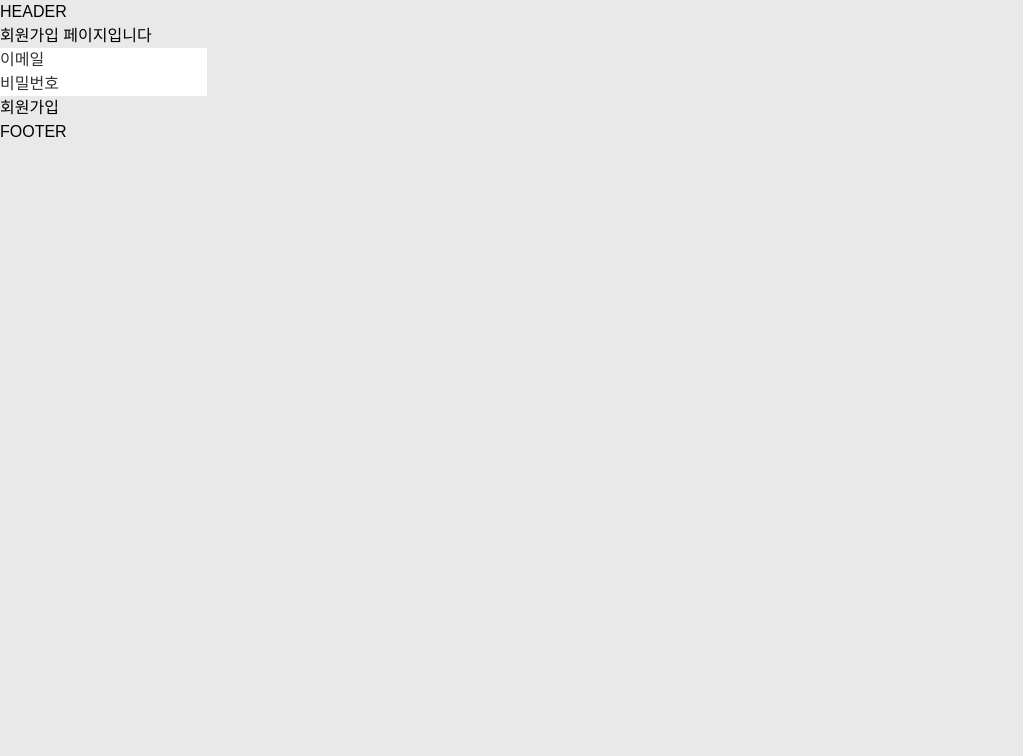
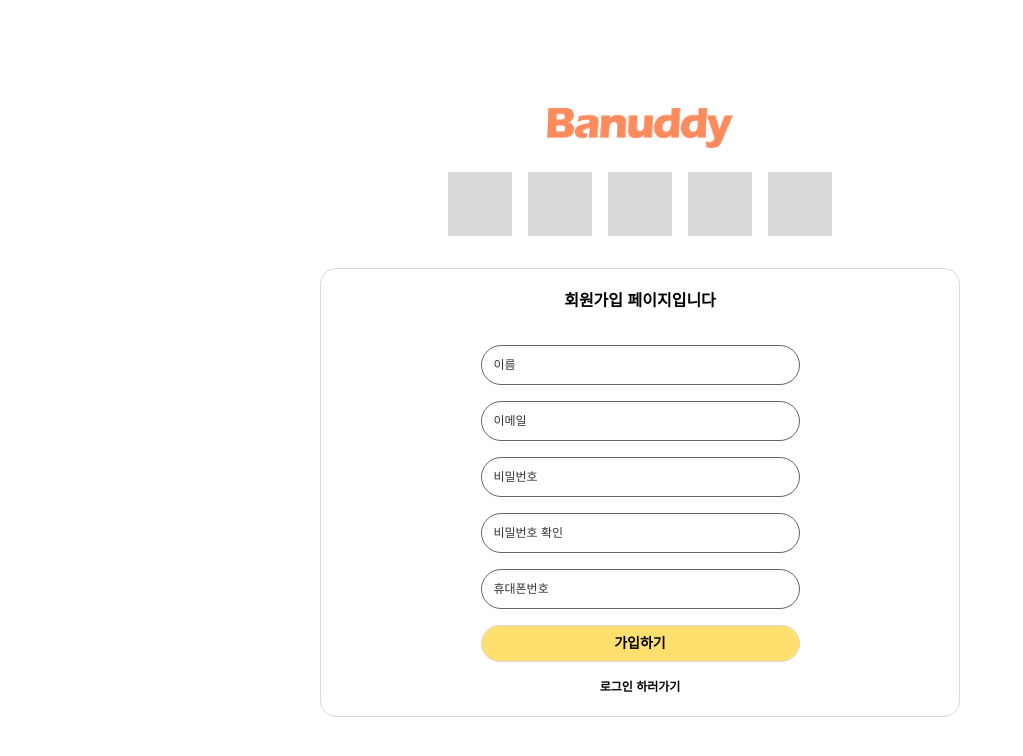
Before and after one commit to JeongwooHam/Banuddy-project, a Next.js app: page /signup in a window 1280 px wide. Shown: the top 756 px of the page, without its empty margins (0-1023 px from the left). Built offline with nearby package versions, Linux system fonts and the light colour scheme.

Commit message:
:lipstick: Add : 로그인,회원가입 퍼블리싱

```diff
--- a/app/globals.css
+++ b/app/globals.css
@@ -36,7 +36,7 @@
 
 @layer base {
   html {
-    @apply overflow-x-hidden bg-gray-100;
+    @apply overflow-x-hidden bg-white;
   }
 
   body {
--- a/app/layout.tsx
+++ b/app/layout.tsx
@@ -13,11 +13,7 @@
 }) {
   return (
     <html className="font-display">
-      <body>
-        <div>HEADER</div>
-        {children}
-        <div>FOOTER</div>
-      </body>
+      <body>{children}</body>
     </html>
   )
 }
--- a/app/login/page.tsx
+++ b/app/login/page.tsx
@@ -1,9 +1,43 @@
 import './form.css'
+import Head from 'next/head'
 
 export default function Login() {
   return (
     <>
-      <div className="name-input">login 페이지입니다</div>
+      <div className="flex h-screen">
+        <div className="flex-1 flex justify-center items-center">
+          <img src="images/login.png" alt="Login Image" className="" />
+        </div>
+
+        <div className="flex-1 flex flex-col justify-center items-center">
+          <Head>
+            <title>Login Page</title>
+            <link rel="icon" href="/favicon.ico" />
+          </Head>
+
+          <div className="flex flex-col items-center mb-4">
+            <img src="/assets/Banuddy.png" alt="Logo" className=" h-10 " />
+          </div>
+
+          <div className="flex flex-col">
+            <input
+              type="text"
+              placeholder="이메일을 입력해주세요"
+              style={{ width: '250px', height: '40px' }}
+              className="text-xs	border border-gray-200 rounded-3xl px-3 py-2 mb-2"
+            />
+            <input
+              type="password"
+              placeholder="비밀번호를 입력해주세요"
+              className="text-xs	border border-gray-200 rounded-3xl px-3 py-2 mb-4"
+            />
+            <button className="text-sm font-bold bg-orange-500 text-white rounded-3xl px-3 py-2">
+              로그인하기
+            </button>
+            <button className="text-sm">회원가입 하러가기</button>
+          </div>
+        </div>
+      </div>
     </>
   )
 }
--- a/app/signup/page.tsx
+++ b/app/signup/page.tsx
@@ -2,50 +2,171 @@
 
 import { useRouter } from 'next/navigation'
 import { SyntheticEvent } from 'react'
+import { useState } from 'react'
+import { useForm, SubmitHandler } from 'react-hook-form'
+import * as yup from 'yup'
+import { yupResolver } from '@hookform/resolvers/yup'
+import './style.css'
+
+const schema = yup.object().shape({
+  name: yup.string().required('이름을 입력해주세요'),
+  email: yup
+    .string()
+    .email('유효한 이메일을 입력해주세요')
+    .required('이메일을 입력해주세요'),
+  password: yup.string().required('비밀번호를 입력해주세요'),
+  confirmPassword: yup
+    .string()
+    .oneOf([yup.ref('password'), undefined], '비밀번호가 일치하지 않습니다')
+    .required('비밀번호 확인을 입력해주세요'),
+  phoneNumber: yup.string().required('휴대폰번호를 입력해주세요'),
+})
+
+interface FormData {
+  name: string
+  email: string
+  password: string
+  confirmPassword: string
+  phoneNumber: string
+}
 
 export default function SignUp() {
-  const router = useRouter()
+  const [iconCounts, setIconCounts] = useState([0, 0, 0, 0, 0])
 
-  const handleSubmit = (e: SyntheticEvent) => {
-    e.preventDefault()
-    const target = e.target as typeof e.target & {
-      email: { value: string }
-      password: { value: string }
-    }
+  const handleInputChange = (index: any, value: any) => {
+    const newIconCounts = [...iconCounts]
+    newIconCounts[index] = value.length
+    setIconCounts(newIconCounts)
+  }
+  const {
+    register,
+    handleSubmit,
+    formState: { errors },
+  } = useForm<FormData>({
+    resolver: yupResolver(schema),
+  })
 
-    const { email, password } = target
-
-    const options = {
-      method: 'POST',
-      headers: {
-        'Content-type': 'application/json',
-      },
-      body: JSON.stringify({ title: email.value, body: password.value }),
-    }
-
-    fetch(process.env.NEXT_PUBLIC_API_URL + 'users', options)
-      .then((res) => res.json())
-      .then((result) => {
-        console.log(result)
-        router.refresh()
-        router.push(`/login`)
-      })
+  const onSubmit: SubmitHandler<FormData> = (data) => {
+    console.log('Form submitted:', data)
   }
 
   return (
-    <>
-      <h1>회원가입 페이지입니다</h1>
-      <form onSubmit={handleSubmit}>
-        <p>
-          <input type="email" name="email" placeholder="이메일" />
-        </p>
-        <p>
-          <input type="password" name="password" placeholder="비밀번호" />
-        </p>
-        <p>
-          <input type="submit" value="회원가입" />
-        </p>
-      </form>
-    </>
+    <div className="container">
+      <div className="py-6">
+        <img src="/assets/Banuddy.png" alt="Logo" className=" h-10 " />
+      </div>
+      <div className="flex justify-center space-x-4">
+        {iconCounts.map((count, index) => (
+          <div
+            key={index}
+            className={`w-16 h-16 bg-gray-200 square-full ${
+              count > 0 ? 'bg-blue-500' : ''
+            }`}
+          ></div>
+        ))}
+      </div>
+
+      <div className="flex flex-col items-center justify-center w-1/2 min-w-[500px] text-center mt-8 border border-gray-200 rounded-2xl py-5">
+        <h1 className="text-2xl font-bold mb-4 pb-4	">회원가입 페이지입니다</h1>
+        <form
+          onSubmit={handleSubmit(onSubmit)}
+          className="flex flex-col gap-4 w-1/2 "
+        >
+          <input
+            type="text"
+            placeholder="이름"
+            {...register('name')}
+            onChange={(e) => handleInputChange(0, e.target.value)}
+            className="input-default"
+          />
+          {errors.name && <span>{errors.name.message}</span>}
+          <input
+            type="email"
+            placeholder="이메일"
+            {...register('email')}
+            onChange={(e) => handleInputChange(1, e.target.value)}
+            className="input-default"
+          />
+          {errors.email && <span>{errors.email.message}</span>}
+          <input
+            type="password"
+            placeholder="비밀번호"
+            {...register('password')}
+            onChange={(e) => handleInputChange(2, e.target.value)}
+            className="input-default"
+          />
+          {errors.password && <span>{errors.password.message}</span>}
+          <input
+            type="password"
+            placeholder="비밀번호 확인"
+            {...register('confirmPassword')}
+            onChange={(e) => handleInputChange(3, e.target.value)}
+            className="input-default"
+          />
+          {errors.confirmPassword && (
+            <span>{errors.confirmPassword.message}</span>
+          )}
+          <input
+            type="text"
+            placeholder="휴대폰번호"
+            {...register('phoneNumber')}
+            onChange={(e) => handleInputChange(4, e.target.value)}
+            className="input-default"
+          />
+          {errors.phoneNumber && <span>{errors.phoneNumber.message}</span>}
+          <button type="submit" className="submit-btn">
+            가입하기
+          </button>
+          <button className="text-xs font-bold"> 로그인 하러가기</button>
+        </form>
+      </div>
+    </div>
   )
 }
+
+// export default function SignUp() {
+//   const router = useRouter()
+
+//   const handleSubmit = (e: SyntheticEvent) => {
+//     e.preventDefault()
+//     const target = e.target as typeof e.target & {
+//       email: { value: string }
+//       password: { value: string }
+//     }
+
+//     const { email, password } = target
+
+//     const options = {
+//       method: 'POST',
+//       headers: {
+//         'Content-type': 'application/json',
+//       },
+//       body: JSON.stringify({ title: email.value, body: password.value }),
+//     }
+
+//     fetch(process.env.NEXT_PUBLIC_API_URL + 'users', options)
+//       .then((res) => res.json())
+//       .then((result) => {
+//         console.log(result)
+//         router.refresh()
+//         router.push(`/login`)
+//       })
+//   }
+
+//   return (
+//     <>
+//       <h1>회원가입 페이지입니다</h1>
+//       <form onSubmit={handleSubmit}>
+//         <p>
+//           <input type="email" name="email" placeholder="이메일" />
+//         </p>
+//         <p>
+//           <input type="password" name="password" placeholder="비밀번호" />
+//         </p>
+//         <p>
+//           <input type="submit" value="회원가입" />
+//         </p>
+//       </form>
+//     </>
+//   )
+// }
--- /dev/null
+++ b/app/signup/style.css
@@ -0,0 +1,26 @@
+.container {
+  display: flex;
+  flex-direction: column;
+  justify-content: center;
+  align-items: center;
+  min-height: 100vh;
+}
+
+.input-default {
+  border: 1px solid var(--gray-300);
+  border-radius: 30px;
+  padding-left: 12px;
+  padding-right: 12px;
+  padding-top: 10px;
+  padding-bottom: 10px;
+  font-size: var(--size-xs);
+}
+
+.submit-btn {
+  background-color: var(--primary-300);
+  font-size: var(--size-sm);
+  font-weight: var(--weight-bold);
+  border: 1px solid var(--gray-200);
+  border-radius: 30px;
+  padding: 7px 7px;
+}
--- a/package.json
+++ b/package.json
@@ -15,6 +15,7 @@
     "install": "husky install"
   },
   "dependencies": {
+    "@hookform/resolvers": "^3.3.1",
     "@radix-ui/react-accordion": "^1.1.2",
     "@types/react-slick": "^0.23.10",
     "class-variance-authority": "^0.7.0",
```
Also changed, not shown: 2 other files (tests, documents, lock files or other folders).
